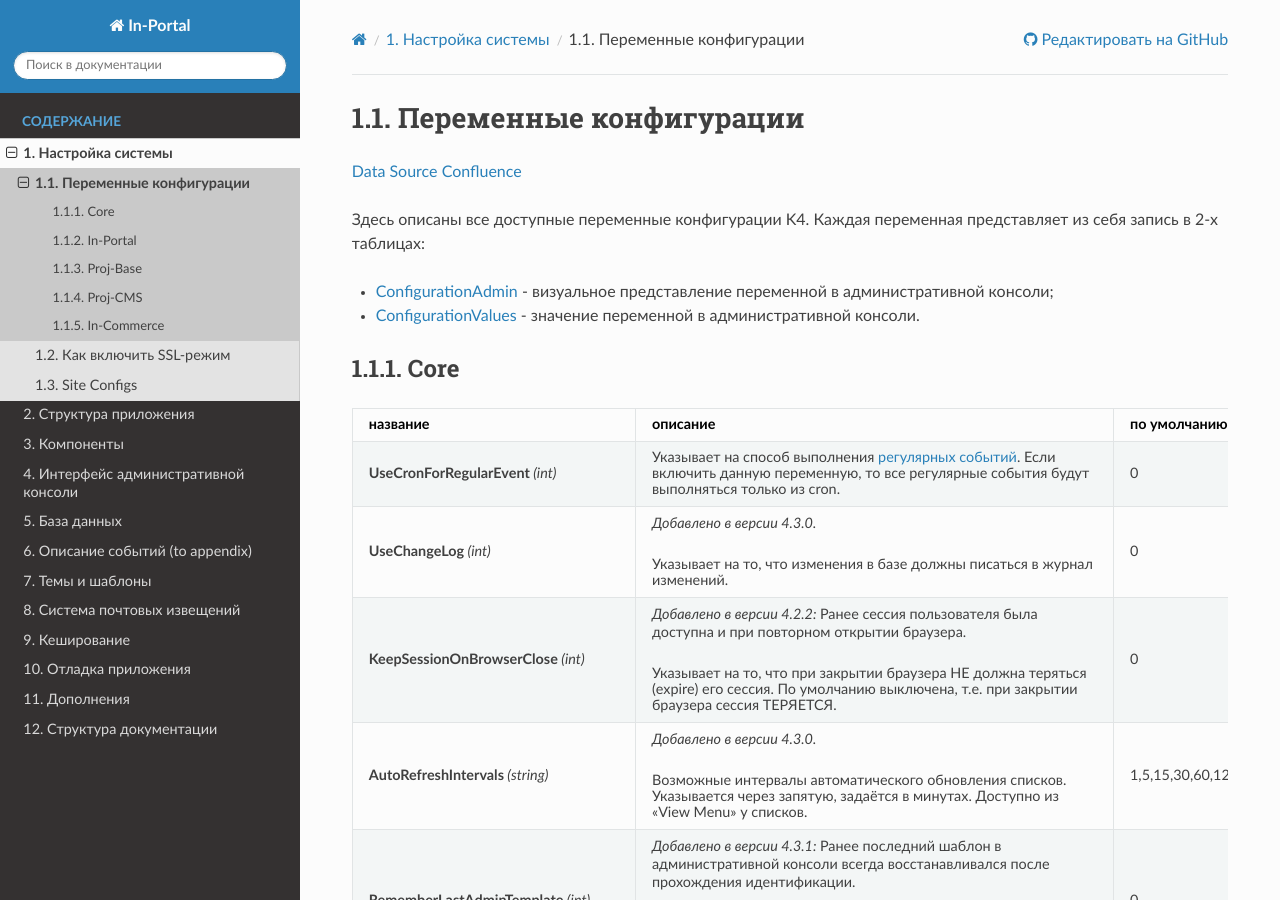
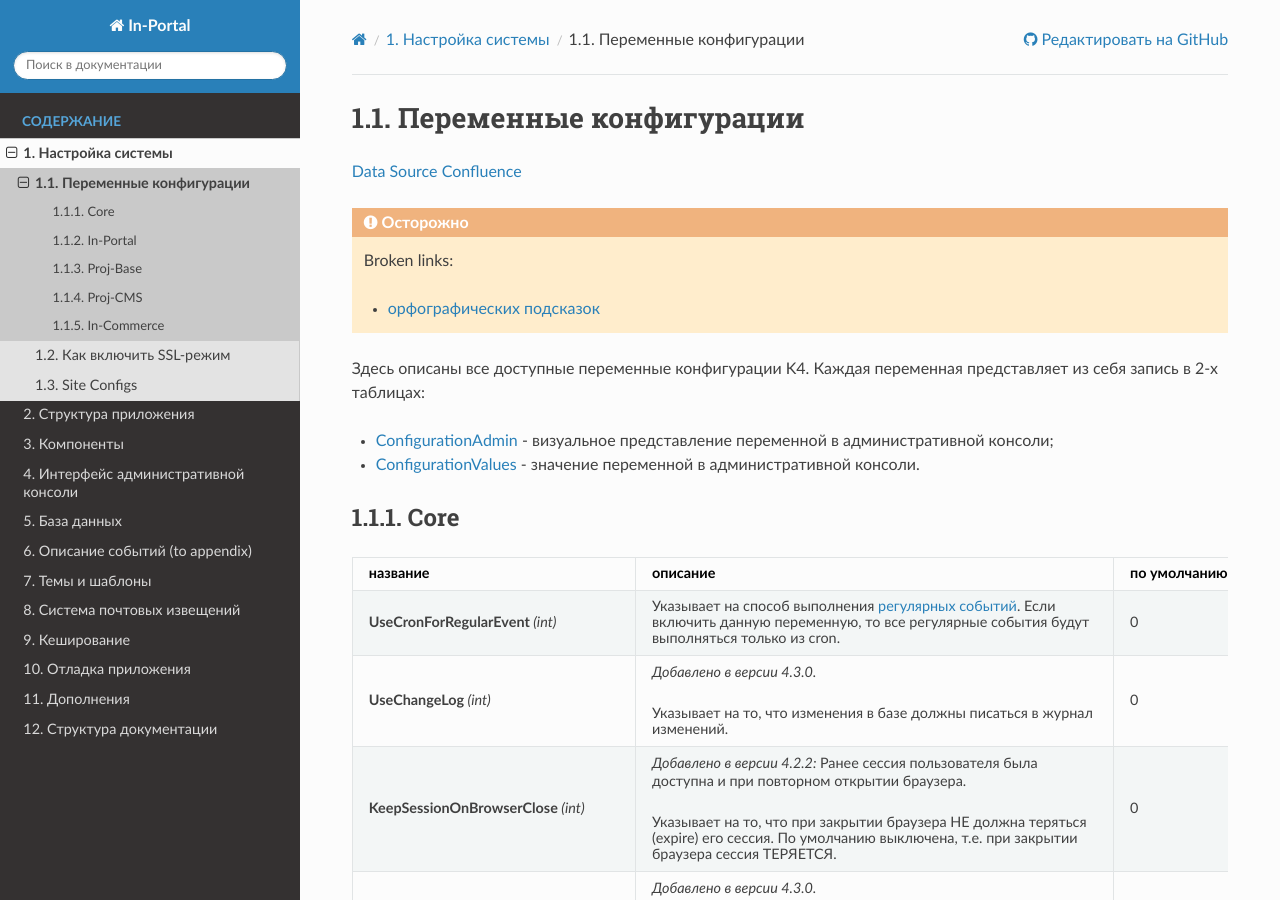
Before and after one commit to in-portal/guide-ru, a Sphinx documentation site: the page built from docs/system_setup/configuration_variables.rst, in a window 1280 px wide and 900 px high. Built offline with Sphinx 7.4.7 and the Read the Docs theme 3.1.0, drawn with Linux system fonts in a browser that asks for light colours.

Commit message:
Indicated a broken link on another page

```diff
--- a/docs/system_setup/configuration_variables.rst
+++ b/docs/system_setup/configuration_variables.rst
@@ -2,6 +2,12 @@
 ***********************
 `Data Source`_
 `Confluence`_
+
+.. caution::
+
+   Broken links:
+
+   - `орфографических подсказок <K4:SpellingDictionary>`__
 
 Здесь описаны все доступные переменные конфигурации K4. Каждая переменная представляет из себя запись в 2-х таблицах:
 
```
Also changed, not shown: other parts of docs/system_setup/configuration_variables.rst (+1 -1 lines).
